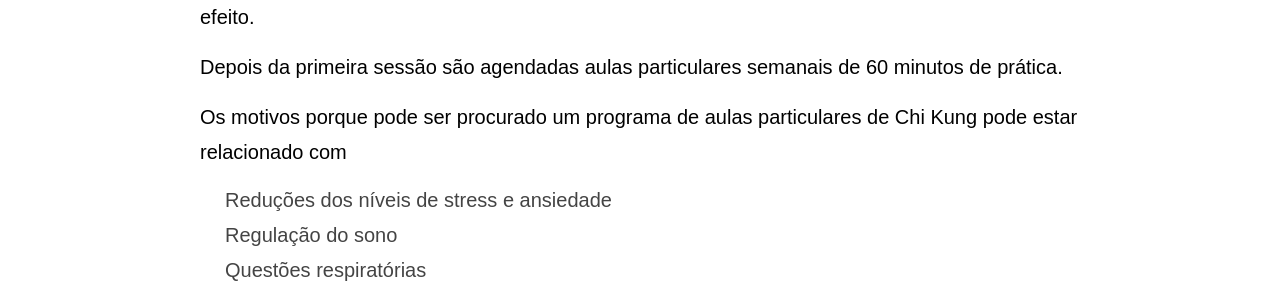
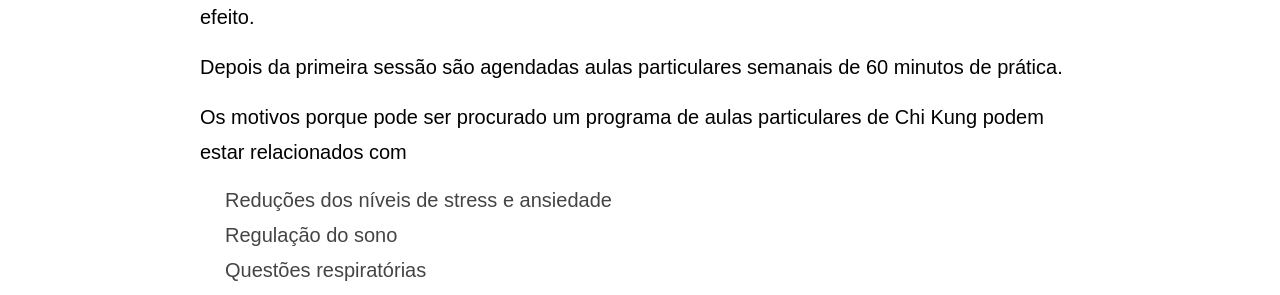
Before and after one commit to devagar/chikung, a Jekyll site: the page built from aulas.md, in a window 1280 px wide and 900 px high, scrolled down 2142 px. Shown: the part 154-449 px from the top of the window. Built offline with Jekyll 4.4.1, drawn with Linux system fonts in a browser that asks for light colours.

Commit message:
aulas update

```diff
--- a/aulas.md
+++ b/aulas.md
@@ -60,7 +60,7 @@ Estas sessões são compostas por uma primeira aula com a duração de 90 minuto
 
 Depois da primeira sessão são agendadas aulas particulares semanais de 60 minutos de prática.
 
-Os motivos porque pode ser procurado um programa de aulas particulares de Chi Kung pode estar relacionado com
+Os motivos porque pode ser procurado um programa de aulas particulares de Chi Kung podem estar relacionados com
 
 + Reduções dos níveis de stress e ansiedade
 + Regulação do sono
```
